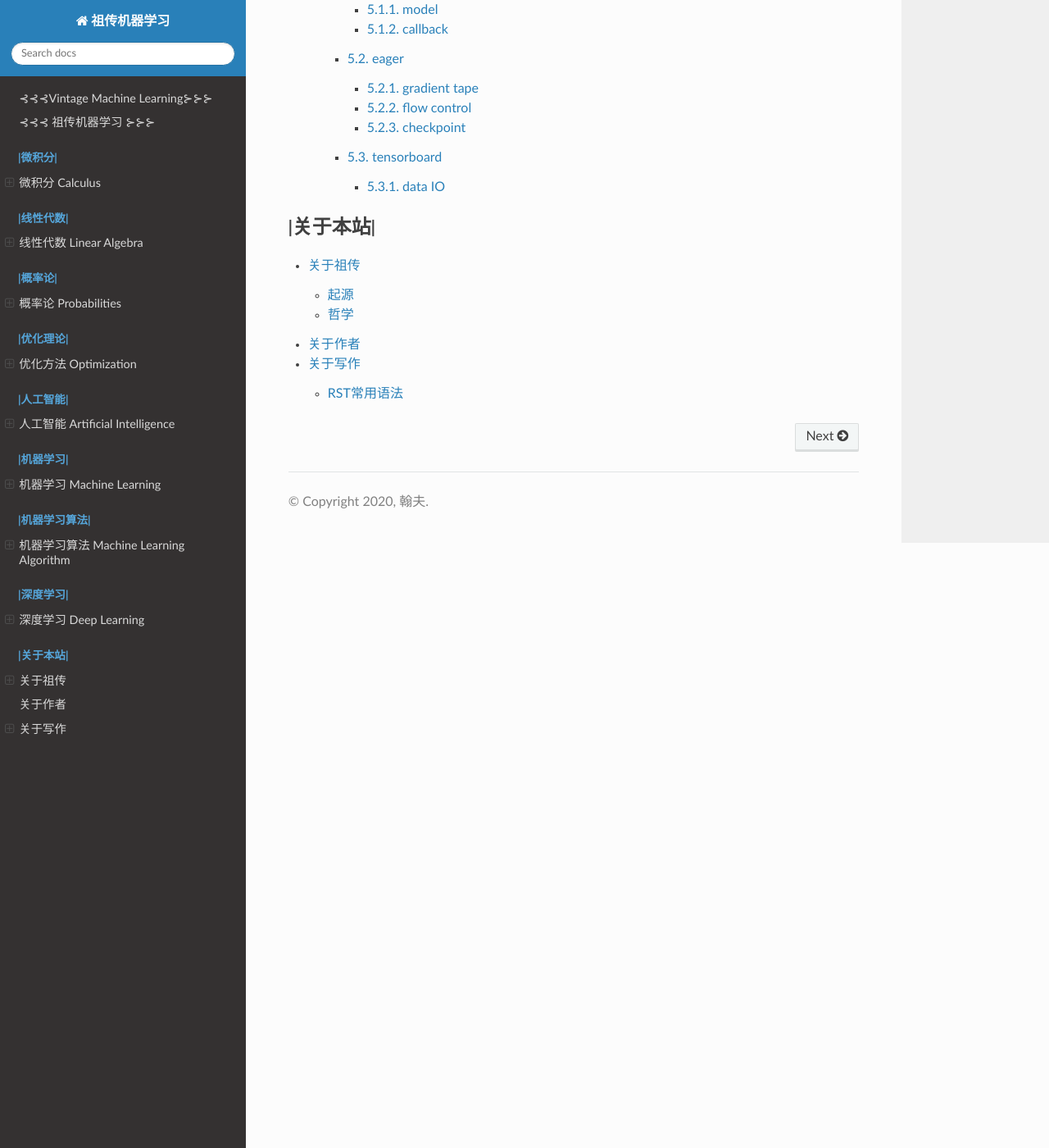
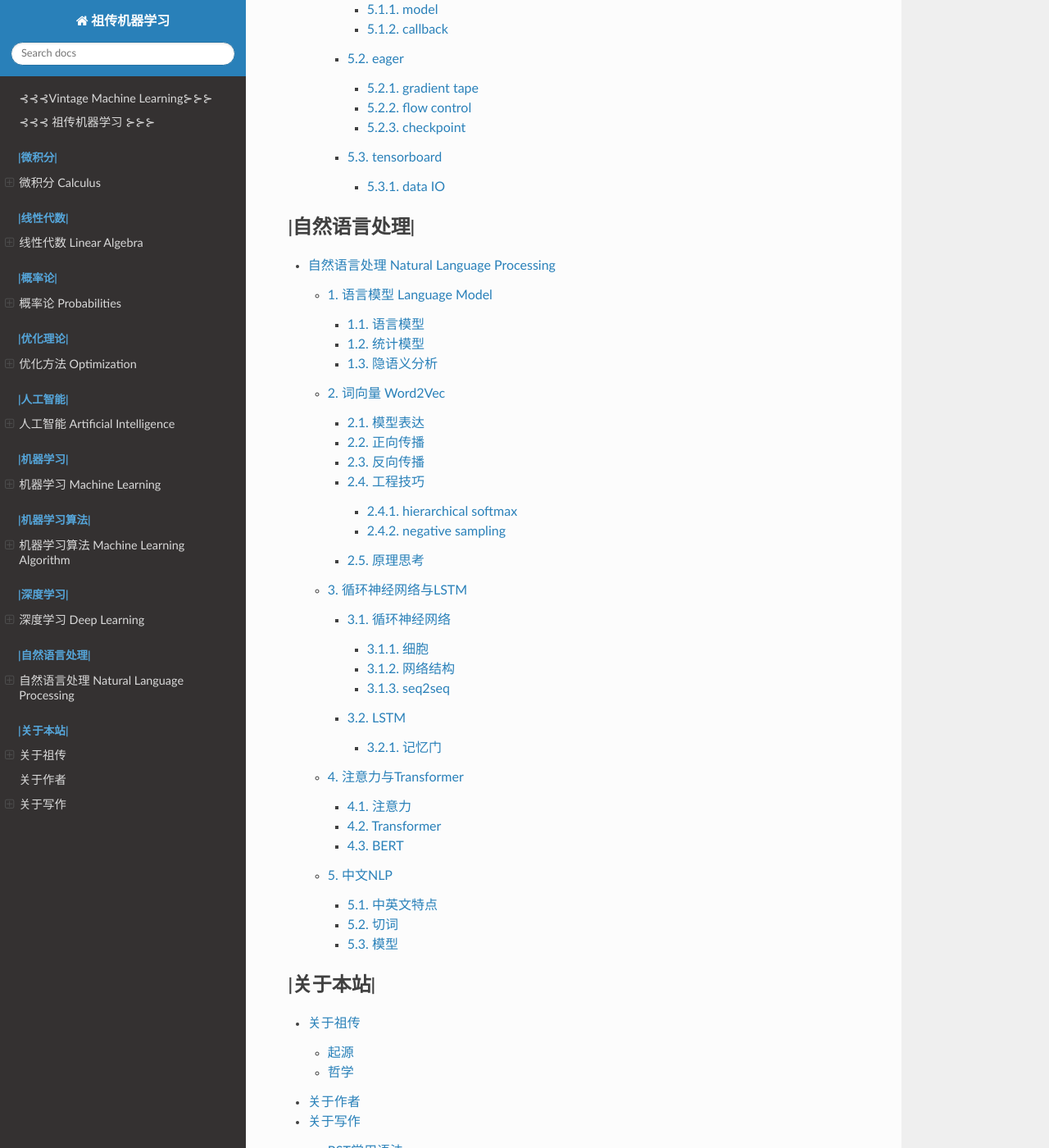
Before and after one commit to hanfu/-, a Sphinx documentation site: the page built from source/index.rst, in a window 1280 px wide and 1400 px high, scrolled down 13850 px. Shown: the whole window at 82% size. Built offline with Sphinx 7.4.7 and the Read the Docs theme 2.0.0, drawn with Linux system fonts in a browser that asks for light colours; comment, search, counter and statistics services are not loaded; some of the changed lines change nothing that is shown.

Commit message:
nlp chapter, comments template

```diff
--- /dev/null
+++ b/source/_templates/layout.html
@@ -0,0 +1,11 @@
+{% extends "!layout.html" %}
+
+{%- block extrahead %}
+   <script src="https://utteranc.es/client.js"
+           repo="hanfu/vintageml_zh"
+           issue-term="pathname"
+           theme="github-light"
+           crossorigin="anonymous"
+           async>
+   </script>
+{% endblock %}
--- a/source/conf.py
+++ b/source/conf.py
@@ -38,7 +38,7 @@ extensions = [
 ]
 
 # disqus shortname
-disqus_shortname = 'vintageml'
+# disqus_shortname = 'vintageml'
 
 # autosectionlabel settings
 #https://stackoverflow.com/questions/15394347/adding-a-cross-reference-to-a-subheading-or-anchor-in-another-page
@@ -50,6 +50,7 @@ html_baseurl = 'https://zh.vintageml.com/'
 # Add any paths that contain templates here, relative to this directory.
 templates_path = ['_templates']
 html_extra_path = ['robots.txt','sitemap.xml']
+# html_js_files = ['js/custom.js',]
 
 # The language for content autogenerated by Sphinx. Refer to documentation
 # for a list of supported languages.
--- a/source/index.rst
+++ b/source/index.rst
@@ -92,18 +92,13 @@
    deep_learning/index
 
 .. toctree::
+   :caption: |自然语言处理|
+
+   nlp/index
+
+.. toctree::
    :caption: |关于本站|
 
    about/vintageml
    about/author
    about/sphinx
-
-.. raw:: html
-
-   <script src="https://utteranc.es/client.js"
-           repo="hanfu/vintageml_zh"
-           issue-term="pathname"
-           theme="github-light"
-           crossorigin="anonymous"
-           async>
-   </script>
--- /dev/null
+++ b/source/nlp/attention_transformer.rst
@@ -0,0 +1,16 @@
+**********
+注意力与Transformer
+**********
+
+注意力
+=========
+
+
+
+Transformer
+==========
+
+
+
+BERT
+===============
--- /dev/null
+++ b/source/nlp/index.rst
@@ -0,0 +1,14 @@
+***********************
+自然语言处理  Natural Language Processing
+***********************
+
+施工中
+
+.. toctree::
+	:numbered:
+
+	language_model
+	word2vec
+	rnn_lstm
+	attention_transformer
+	nlp_cn
--- /dev/null
+++ b/source/nlp/language_model.rst
@@ -0,0 +1,61 @@
+********
+语言模型 Language Model
+********
+
+语言模型
+=======
+n-gram
+tf, tf-idf
+bag of word
+vector space
+Doc matrix: (docs, words)
+
+- n-gram
+n is the length of conditional words to the target word
+for n=2, aka 2-gram: p(sentense) = product( p(word_i|word_i-1) )
+for other n, p(word_i) will be conditional to previous n-1 words
+
+- max likelihood
+p(word) is the knowledge learnt from corpus
+the model looks for the largetst p(sentense), via vebirt algorithm for hidden markov model
+
+
+
+统计模型
+========
+观测作为输入, 文字text作为输出, 以语音voice为例:
+贝叶斯: p(t|v) = p(v|t) pt / pv
+其中p(v|t)为声学模型, pt就是语言模型, 即一列语料出现的概率
+假设一句话S, 这句话的概率pS就是句子中每个词出现的概率的积,product( p(w|all words) ) = p(all words and w)/p(all words)
+对给定语料库,p(w)就是w的出现频次count(w), p(all words and w)也就是到w为止的语料出现的频次count(all words and w)
+
+- 平滑 smooth
+如果有语料没有出现过, p(t)=0会影响运算, 又如果某个文字后面跟的字在语料中正好每次都一样,我们又会得到pw=1.
+为了处理极端概率, 我们需要做平滑处理, 使没出现过的语料概率不为0,且所有语料概率的和为1,
+最简单的add-one smooth, 也叫laplacian smooth, 将全部语料假设为多出现过一次, 这样p(w)的分子多加1,分母多加所有可能的语料的数量
+
+- n-gram模型
+n-gram模型假设了每个词的概率只与相邻n个词相关, 一般取1或者2, 写作context(w)
+若n=2, pw = p(w|context(w)) = p(w|w_prev,w_prev_prev,w_next,w_next_next)
+此刻回看语言模型pt, 我们将p(w)的先验概率从整个语料的概率简化到了周围n个词的概率
+即便如此参数依然巨大, 1E6个词,2-gram就有1E24个pw了, 每一个pw就是一个参数
+
+
+隐语义分析
+=======
+Doc matrix的矩阵分解得到隐语义向量, 类似user-item rating matrix的分解
+用SVD就可以, 假设得到k维隐向量, 可以理解成k个"主题"
+Doc vector (k,): 一篇文章由k个主题成分的构成
+Word vector (k,): 一个单词的k个主题成分的表达
+Semetic vector(w,): 一个主题的单词使用分布
+
+- pLSA
+原LSA对文章单词的假设是正态分布, 但其实泊松分布更合适, pLSA改进了分布
+
+- 对比word2vec
+LSA用了文章为单位的词袋BOW模型, 使用了全局统计信息
+word2vec用了多元词组n-gram模型, 使用了局部信息, 单词含义更准确,
+
+- GloVe
+glove模型也是用了全局共现矩阵的分解
+结合了LSA 算法和Word2Vec 算法的优点，既考虑了全局统计信息，又利用了局部上下文
--- /dev/null
+++ b/source/nlp/nlp_cn.rst
@@ -0,0 +1,16 @@
+**********
+中文NLP
+**********
+
+中英文特点
+=========
+
+
+
+切词
+==========
+
+
+
+模型
+===============
--- /dev/null
+++ b/source/nlp/rnn_lstm.rst
@@ -0,0 +1,21 @@
+************************
+循环神经网络与LSTM
+************************
+
+循环神经网络
+==============
+
+细胞
+-------
+
+网络结构
+----------
+
+seq2seq
+-----------
+
+LSTM
+=========
+
+记忆门
+----------
--- /dev/null
+++ b/source/nlp/word2vec.rst
@@ -0,0 +1,105 @@
+************************
+词向量 Word2Vec
+************************
+
+模型表达
+========
+
+标签是目标词target word和上下文context word的word pair的形式, 有CBOW和skip-gram两种方法
+CBOW:
+    (context, word)作为标记数据, 把输入的多个context做加和的预处理
+    每个word带来的梯度反向传播中直接加在每个输入的词向量上 (有点儿晕,回头再想)
+    输出是二元分类
+skip-gram:
+    (word, context)作为标记数据
+
+训练后的模型把context近似的词投影在一起
+投影后的表达就是我们想要的词向量
+词向量是经过神经网络训练来的
+
+
+正向传播
+============
+
+大结构放出来: z = v_out @ v_in, h = softmax(z)
+
+训练的标签是(word_in, word_out)的pair
+模型的输入是语料的one-hot输入, 只有一个类别word_in是1其他都是0
+模型的输出标签是softmax, 比对标签是one-hot
+
+模型整体看成三个layer:输入word_in, 隐藏e, 输出h, 两组weights weight_in, weight_out 对应 word_in到e 和 e到h
+但是, e没有激活函数, h的激活函数是softmax
+整理得到 weight_in @ word_in = e, weight_out @ e = z, softmax(z) = h
+假设总共20个单词, 隐藏层5个维度, word_in(20,1), weight_in(5,20), e(5,1), weight_out(20,5), z(20,1)
+因为in是稀疏函数, 所以weight_in@word_in其实就是调出weight_in中对应word的weight列向量, 记做v_in, e=v_in
+输出时与e相乘的weight_out也可以理解为用每个词的行向量v_out和e点积得到对应的z, 之后通过softmax输出
+所以z_wordin_wordout = weight_wordout @ weight_wordin = v_out @ v_in, 输入词的输入向量和输出词的输出向量的点积
+
+
+
+反向传播
+==============
+
+请参阅softmax的cost function 和求导过程
+反向传播中,我们即可以按照三层网络结构来推导, 更可以一步到位用z=vout@vin更新两个向量
+cost function J = sum(ylogh), MLE的套路, 这里的sum是两重sum: 输出时所有输出标签的ylogh, 和所有输入的pair
+dJ/dz = 1-h if h_out==y else h, 对z的导数要考虑两种情况: z项即为我们的输出标签, 和z项是炮灰标签
+直觉上就是如果是输出标签, 我们想h达到1, 所以用1-h做梯度, 离1越远更新越快; 如果不是输出标签, 我们想h是0, 离0越远更新越快
+另外MLE用的梯度提升, 如果想做下降就把cost整个加个负号
+更新到vin和vout, 就是分别乘上彼此, 不过需要做加和
+一个v_in的变化就是每个dJ/dz乘上每个v_out的总和, 相当于以v_out为权重对dJ/dz加和weighted sum error, 运算上就是二者的点积
+
+最后结果取v_in, 我的个人理解是v_in is more of representation of words, v_out is more of mapping function
+v_in的输入是one-hot, v_out的输出不论拟合的程度还是有些残差
+
+
+
+工程技巧
+===========
+
+运算上, 计算v_out的梯度的时候计算量极大, 有多少输出类别, 每个v_out都得计算多少结果, O(n2)
+所以想出hierarchical softmax和negative sampling解决计算量的问题
+两个方法思路完全不一样, 两个方法都可以用在CBOW和SG上
+
+
+
+hierarchical softmax
+-----------
+
+v_out成为树结构而不是表格结构, v_out的更新在hierarchical softmax章节中讲了, 更新项从O(n)降到O(logn)
+v_in的更新, 则是每个v_in对应的所有子节点的梯度的和
+直觉上, v_in一更新, 所有子节点都会对结果产生他们的梯度的程度的影响, 所有v_in的梯度就是这个影响的总和
+
+
+negative sampling
+------------
+
+样本预测一如既往 h = softmax(wx), w为v_out, x为v_in
+所谓负采样就是非输出标签的样本的预测 h_neg = softmax(wx), w为其他输出标签的词向量v_out_neg, x不变还是v_in
+
+重点在cost function的简化
+原始softmax的cost function J = log(softmax(wx)), softmax这一步需要计算所有的词的exp并求和
+hierarchical softmax的cost function J = log(product(softmax(wx))), 用huffman tree代替了求和, 将计算复杂的从O(n)降到O(logn)
+负采样只使用一个正样本和常数项个负样本, 达到O(1)
+
+- cost function
+J 由正负样本的h简单加和, 去掉了softmax, 只保留几个采样的sigmoid
+J = log(sigmoid(v_out_pos@x)) + sum(log(sigmoid(-v_out_neg@x)))
+直觉上也讲得通, sigmoid(INF) = 1, log(1) = 0; sigmoid(-INF)=0, log(0)=-INF
+v_out_pos@x是正确解要最大化使得正取样项的对数为0, v_out_neg@x是负采样要最小化使得其负数正取越大越好
+
+- 求导
+dJ/dz = 1-h if z是positive sample else -h
+推导过程其实就是log(s(x))的导数性质, 1/h h(1-h) 或者 1/(1-h) h(1-h) 负样本s(-x)就等于1-s(x),同时因为有负号所以结果变成负的
+
+更新参数的时候也是只更新v_out_pos和采样到的v_out_neg的参数, 有一点随机梯度下降的意思
+
+
+原理思考
+==========
+
+可以把word2vec看座word pair co-occurance matrix共现矩阵的矩阵分解, 得到weight_in和weight_out两个矩阵
+其他的MF方法例如svd也可以得到类似的词向量, 不过svd需要explicit matrix, 就是真正构建出一个矩阵
+w2v只需要向量参数, 和word pair, 通过神经网络优化参数, 是一种implicit matrix factorization
+
+用word pair训练可以得到词向量, 用(user, product)训练可以得到用户模型和推荐系统
```
Also changed, not shown: source/js/custom.js (added).
